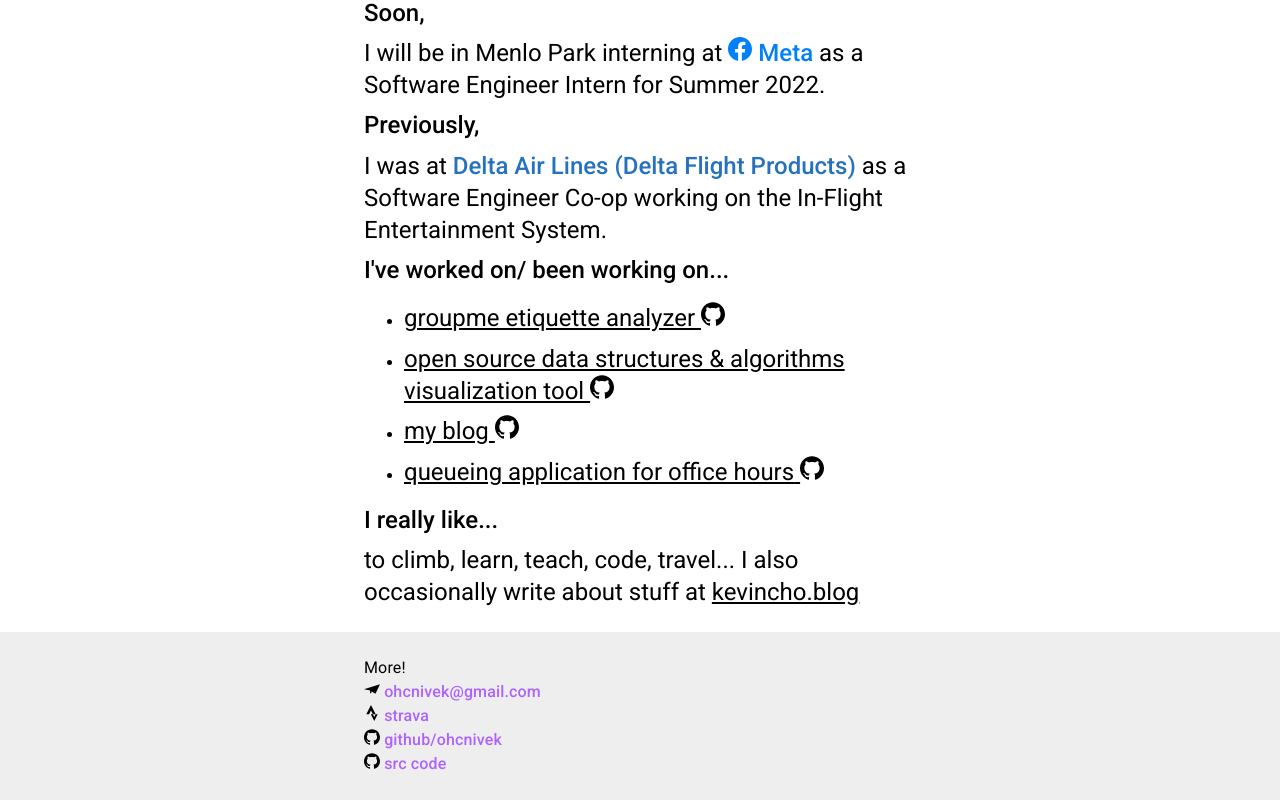
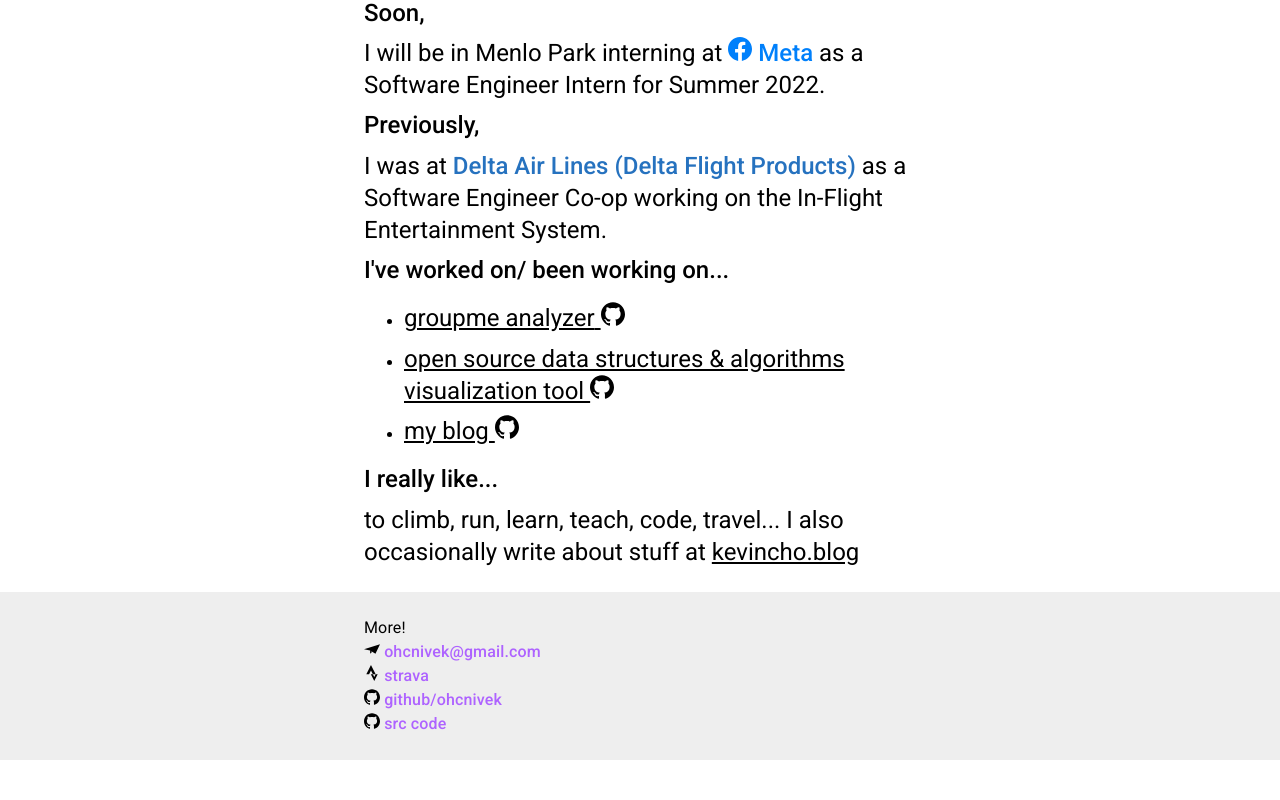
Before and after one commit to ohcnivek/archived-kevincho-me, a React (Create React App) app: page / in a window 1280 px wide. Shown: the part 497-1297 px from the top of the page. After the commit the page ends 1257 px from the top, so only its background shows below. Built offline with nearby package versions, Linux system fonts and the light colour scheme.

Commit message:
getting rid of private repo

```diff
--- a/src/components/Spiel.js
+++ b/src/components/Spiel.js
@@ -65,7 +65,7 @@
             <ul>
                 <li>
                     <Typography variant="h5" component="h2" gutterBottom>
-                        {<Link color="inherit" href="https://groupme-etiquette-revamp.vercel.app" className={classes.myTextStyle}> groupme etiquette analyzer</Link>}
+                        {<Link color="inherit" href="https://groupme-etiquette-revamp.vercel.app" className={classes.myTextStyle}> groupme analyzer</Link>}
                         {<Link color="inherit" href="https://github.com/ohcnivek/groupme-etiquette-revamp" className={classes.myTextStyle}> <SiGithub></SiGithub></Link>}
                     </Typography>
                 </li>
@@ -84,12 +84,12 @@
                     </Typography>
                 </li>
 
-                <li>
+                {/* <li>
                     <Typography variant="h5" component="h2" gutterBottom>
                         {<Link color="inherit" href="https://github.com/ohcnivek/ta-queue" className={classes.myTextStyle}> queueing application for office hours</Link>}
                         {<Link color="inherit" href="https://github.com/ohcnivek/ta-queue" className={classes.myTextStyle}> <SiGithub></SiGithub></Link>}
                     </Typography>
-                </li>
+                </li> */}
 
 
             </ul>
@@ -99,7 +99,7 @@
                 </Typography>
 
             <Typography variant="h5" component="h2" gutterBottom>
-                {'to climb, learn, teach, code, travel... I also occasionally write about stuff at '}
+                {'to climb, run, learn, teach, code, travel... I also occasionally write about stuff at '}
                 {<Link color="inherit" href="https://kevincho.blog" className={classes.myTextStyle}> kevincho.blog</Link>}
             </Typography>
 
```
